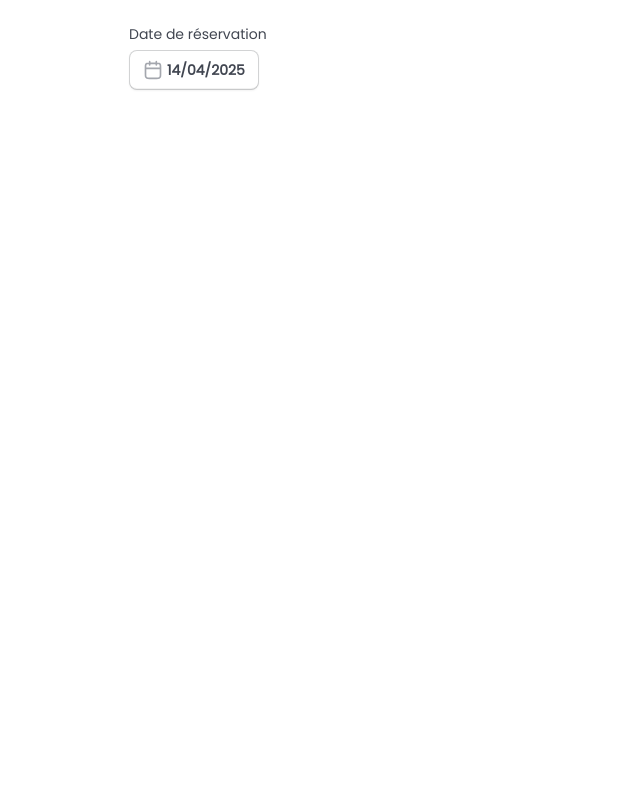
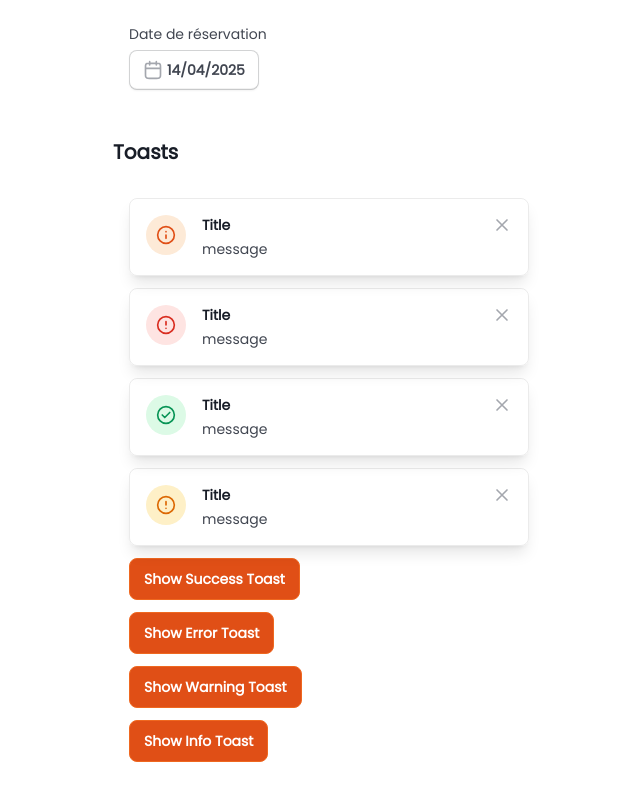
Before and after one commit to camille-girard/PA, a Nuxt app in the folder frontend/: page /doc/components in a window 1280 px wide. Shown: the part 4912-5712 px from the top of the page, without its empty margins (143-783 px from the left). Before the commit the page ends 5402 px from the top, so only its background shows below. Built offline with nearby package versions, Linux system fonts and the light colour scheme.

Commit message:
feat(frontend:toast): add UToastItem and UToastContainer components for toast notifications

```diff
--- /dev/null
+++ b/frontend/components/atoms/UToastItem.vue
@@ -0,0 +1,54 @@
+<script setup lang="ts">
+import type { Toast } from '~/types/toast';
+import AlertCircleIcon from './icons/AlertCircleIcon.vue';
+import CheckCircleIcon from './icons/CheckCircleIcon.vue';
+import InfoCircleIcon from './icons/InfoCircleIcon.vue';
+
+interface ToastItemProps {
+    toast: Toast;
+}
+
+const _props = defineProps<ToastItemProps>();
+const toastStore = useToastStore();
+const showing = ref(false);
+
+onMounted(() => {
+    setTimeout(() => {
+        showing.value = true;
+    }, 10); // Je met un petit delay pour que l'animation d'entrée s'effectuée correctement
+});
+
+const iconByType = {
+    success: CheckCircleIcon,
+    error: AlertCircleIcon,
+    warning: AlertCircleIcon,
+    info: InfoCircleIcon,
+};
+
+const baseClasses = 'flex p-4 gap-4 shadow-lg rounded-lg border border-secondary-alt relative max-w-[400px]';
+
+const iconColor = computed(() => {
+    if (_props.toast.type === 'info') return 'brand';
+
+    return _props.toast.type;
+});
+
+function dismiss() {
+    showing.value = false;
+
+    setTimeout(() => {
+        toastStore.removeToast(_props.toast.id);
+    }, 300);
+}
+</script>
+
+<template>
+    <div :class="[baseClasses, showing ? 'translate-x-0 opacity-100' : 'translate-x-full opacity-0']">
+        <UFeaturedIcon size="md" :icon="iconByType[toast.type]" :color="iconColor" />
+        <div class="flex-grow space-y-1 pr-8">
+            <p class="text-sm font-semibold text-fg-primary">{{ toast.title }}</p>
+            <p class="text-sm text-fg-secondary">{{ toast.message }}</p>
+        </div>
+        <CloseButton size="sm" class="absolute top-2 right-2" @click="dismiss" />
+    </div>
+</template>
--- /dev/null
+++ b/frontend/components/molecules/UToastContainer.vue
@@ -0,0 +1,63 @@
+<script setup lang="ts">
+interface ToastContainerProps {
+    position?: 'top-right' | 'top-left' | 'bottom-left' | 'bottom-right'
+}
+
+const props = defineProps<ToastContainerProps>()
+
+const toastStore = useToastStore()
+const toasts = computed(() => toastStore.toasts)
+
+// Position classes based on the position prop
+const positionClasses = computed(() => {
+  switch (props.position) {
+    case 'top-left':
+      return 'top-0 left-0'
+    case 'top-right':
+      return 'top-0 right-0'
+    case 'bottom-left':
+      return 'bottom-0 left-0'
+    case 'bottom-right':
+      return 'bottom-0 right-0'
+    default:
+      return 'top-0 right-0'
+  }
+})
+</script>
+
+<template>
+    <div
+    class="fixed z-50 p-4 pointer-events-none"
+    :class="positionClasses"
+  >
+    <TransitionGroup
+      name="toast"
+      tag="div"
+      class="flex flex-col items-end space-y-2"
+    >
+      <UToastItem
+        v-for="toast in toasts"
+        :key="toast.id"
+        :toast="toast"
+        class="pointer-events-auto"
+      />
+    </TransitionGroup>
+  </div>
+</template>
+
+<style scoped>
+.toast-enter-active,
+.toast-leave-active {
+  transition: all 0.3s ease;
+}
+
+.toast-enter-from {
+  opacity: 0;
+  transform: translateX(100%);
+}
+
+.toast-leave-to {
+  opacity: 0;
+  transform: translateX(100%);
+}
+</style>
--- /dev/null
+++ b/frontend/layouts/default.vue
@@ -0,0 +1,6 @@
+<template>
+    <div>
+      <slot />
+      <UToastContainer position="top-right" />
+    </div>
+  </template>
--- a/frontend/pages/doc/components.vue
+++ b/frontend/pages/doc/components.vue
@@ -5,6 +5,7 @@ import SettingsIcon from '~/components/atoms/icons/SettingsIcon.vue';
 import UserIcon from '~/components/atoms/icons/UserIcon.vue';
 import UCalendar from '~/components/organisms/UCalendar.vue';
 import type { Column } from '~/components/organisms/UTable.vue';
+import type { Toast } from '~/types/toast';
 
 const authStore = useAuthStore();
 
@@ -16,6 +17,56 @@ const isModalOpen = ref(false);
 const isSecondModalOpen = ref(false);
 const numberValue = ref(0);
 const selectedDate = ref(new Date());
+
+const toast = useToast();
+
+function showSuccessToast() {
+    toast.success('Well done!', 'Operation completed successfully!');
+}
+
+function showErrorToast() {
+    toast.error('Oups !', 'Une erreur est survenue.');
+}
+
+function showWarningToast() {
+    toast.warning('Attention !', 'Tu vas te faire mal si tu tombes du lit');
+}
+
+function showInfoToast() {
+    toast.info('Petite inforamtion', 'Tu vas devenir riche très bientôt.');
+}
+
+const toastInfo: Toast = {
+    id: 'idTest',
+    title: 'Title',
+    message: 'message',
+    type: 'info',
+    createdAt: Date.now(),
+};
+
+const toastSuccess: Toast = {
+    id: 'idTest',
+    title: 'Title',
+    message: 'message',
+    type: 'success',
+    createdAt: Date.now(),
+};
+
+const toastError: Toast = {
+    id: 'idTest',
+    title: 'Title',
+    message: 'message',
+    type: 'error',
+    createdAt: Date.now(),
+};
+
+const toastWarning: Toast = {
+    id: 'idTest',
+    title: 'Title',
+    message: 'message',
+    type: 'warning',
+    createdAt: Date.now(),
+};
 
 const columns: Column[] = [
     { key: 'name', label: 'Name', sortable: true },
@@ -55,6 +106,7 @@ function handleRowClick(row: Record<string, unknown>) {
 </script>
 
 <template>
+    <NuxtLayout>
         <main class="h-full w-full flex flex-col items-center gap-8 p-8">
             <!-- Section title -->
             <h1 class="text-2xl font-bold mb-8 text-primary">Composants UI</h1>
@@ -271,7 +323,12 @@ function handleRowClick(row: Record<string, unknown>) {
                     <UCheckbox v-model="checkbox" name="test" />
                     <UCheckbox v-model="checkbox" name="test" />
                     <UCheckbox v-model="checkbox" name="test" disabled />
-                <UCheckbox v-model="checkbox" name="test" label="Test Label" supporting-label="Test supporting label" />
+                    <UCheckbox
+                        v-model="checkbox"
+                        name="test"
+                        label="Test Label"
+                        supporting-label="Test supporting label"
+                    />
                     <UCheckbox
                         v-model="checkbox"
                         size="md"
@@ -428,7 +485,9 @@ function handleRowClick(row: Record<string, unknown>) {
                         </div>
                         <div class="pt-8">
                             <div class="flex items-center justify-between gap-3 px-6 pb-6">
-                            <UButton variant="secondary" class="w-full" @click="isModalOpen = false">Cancel</UButton>
+                                <UButton variant="secondary" class="w-full" @click="isModalOpen = false"
+                                    >Cancel</UButton
+                                >
                                 <UButton class="w-full" @click="isModalOpen = false">Confirm</UButton>
                             </div>
                         </div>
@@ -469,7 +528,7 @@ function handleRowClick(row: Record<string, unknown>) {
                 </div>
             </section>
 
-        <section class="w-full max-w-3xl pb-96">
+            <section class="w-full max-w-3xl">
                 <h2 class="text-xl font-semibold mb-4 text-primary">Date picker</h2>
                 <div class="p-4 bg-gray-100/10 rounded-lg space-y-3">
                     <UDatePicker
@@ -479,5 +538,21 @@ function handleRowClick(row: Record<string, unknown>) {
                     />
                 </div>
             </section>
+
+            <section class="w-full max-w-3xl">
+                <h2 class="text-xl font-semibold mb-4 text-primary">Toasts</h2>
+                <div class="p-4 bg-gray-100/10 rounded-lg space-y-3">
+                    <UToastItem :toast="toastInfo" />
+                    <UToastItem :toast="toastError" />
+                    <UToastItem :toast="toastSuccess" />
+                    <UToastItem :toast="toastWarning" />
+
+                    <UButton @click="showSuccessToast"> Show Success Toast </UButton>
+                    <UButton @click="showErrorToast"> Show Error Toast </UButton>
+                    <UButton @click="showWarningToast"> Show Warning Toast </UButton>
+                    <UButton @click="showInfoToast"> Show Info Toast </UButton>
+                </div>
+            </section>
         </main>
+    </NuxtLayout>
 </template>
```
Lines whose indentation alone changed are shown as unchanged.
